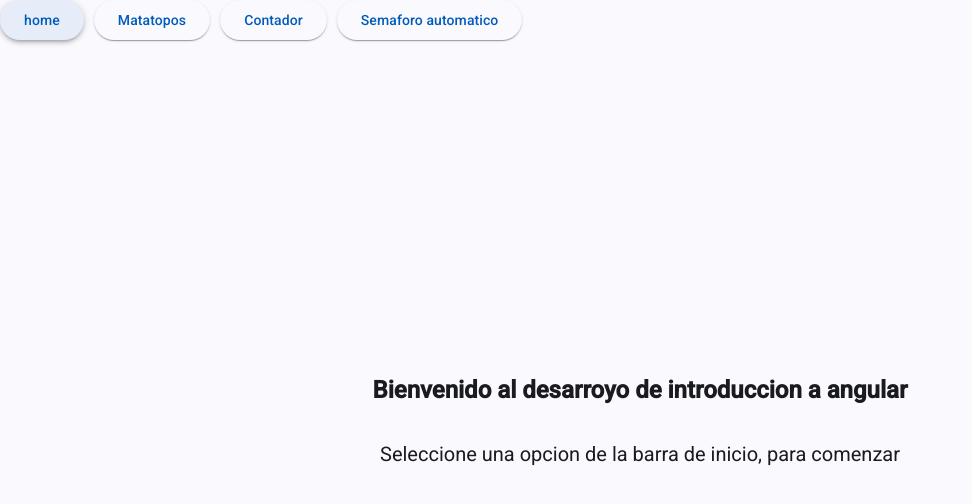
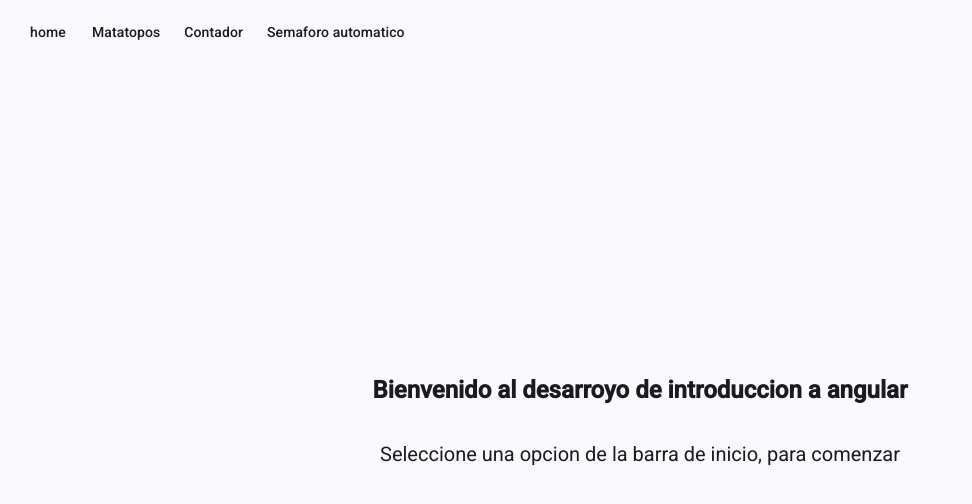
Before and after one commit to agb4455/LearnAngular, an Angular app: page /main in a window 1280 px wide. Shown: the top 504 px of the page, without its empty margins (0-972 px from the left). Built offline with nearby package versions, Linux system fonts and the light colour scheme.

Commit message:
clase de barra nav

```diff
--- a/src/app/app.html
+++ b/src/app/app.html
@@ -9,7 +9,7 @@
 -->
 <div class="app-container">
     <div class="nav-bar">
-        <app-nav-bar></app-nav-bar>
+        <app-nav-bar-material></app-nav-bar-material>
     </div>
     <div class ="content">
         <router-outlet></router-outlet>
--- a/src/app/app.ts
+++ b/src/app/app.ts
@@ -5,11 +5,12 @@
 import { routes } from './app.routes';
 import { RouterOutlet } from '@angular/router';
 import { NavBar } from './components/nav-bar/nav-bar';
+import { NavBarMaterial } from './nav-bar-material/nav-bar-material';
 
 
 @Component({
   selector: 'app-root',
-  imports: [RouterOutlet,NavBar],
+  imports: [RouterOutlet,NavBar, NavBarMaterial],
   templateUrl: './app.html',
   styleUrl: './app.css'
 })
--- /dev/null
+++ b/src/app/nav-bar-material-sidebar/nav-bar-material-sidebar.html
@@ -0,0 +1,5 @@
+<mat-drawer-container>
+    <mat-drawer mode="side" opened="true">
+        Side nav content
+    </mat-drawer>
+</mat-drawer-container>
--- /dev/null
+++ b/src/app/nav-bar-material/nav-bar-material.html
@@ -0,0 +1,5 @@
+<mat-toolbar>
+    <button mat-button *ngFor="let page of pages" routerLink={{page[0]}}>
+        <p>{{page[1]}}</p>
+    </button>
+</mat-toolbar>
--- /dev/null
+++ b/src/app/nav-bar-material/nav-bar-material.ts
@@ -0,0 +1,20 @@
+import { Component } from '@angular/core';
+import {MatToolbarModule} from '@angular/material/toolbar';
+import { RouterLink } from '@angular/router';
+import { MatButtonModule } from '@angular/material/button';
+import { NgFor } from '@angular/common';
+
+@Component({
+  selector: 'app-nav-bar-material',
+  imports: [MatToolbarModule, RouterLink,MatButtonModule,NgFor],
+  templateUrl: './nav-bar-material.html',
+  styleUrl: './nav-bar-material.css'
+})
+export class NavBarMaterial {
+  pages:String [][] = [
+    ["/home","home"],
+    ["/matatopos","Matatopos"],
+    ["/contador", "Contador"],
+    ["/semaforoA","Semaforo automatico"]];
+
+}
```
Also changed, not shown: src/app/nav-bar-material-sidebar/nav-bar-material-sidebar.ts (added, +12 -0 lines), src/app/nav-bar-material-sidebar/nav-bar-material-sidebar.css (added), src/app/nav-bar-material/nav-bar-material.css (added), 2 other files (tests, documents, lock files or other folders).
